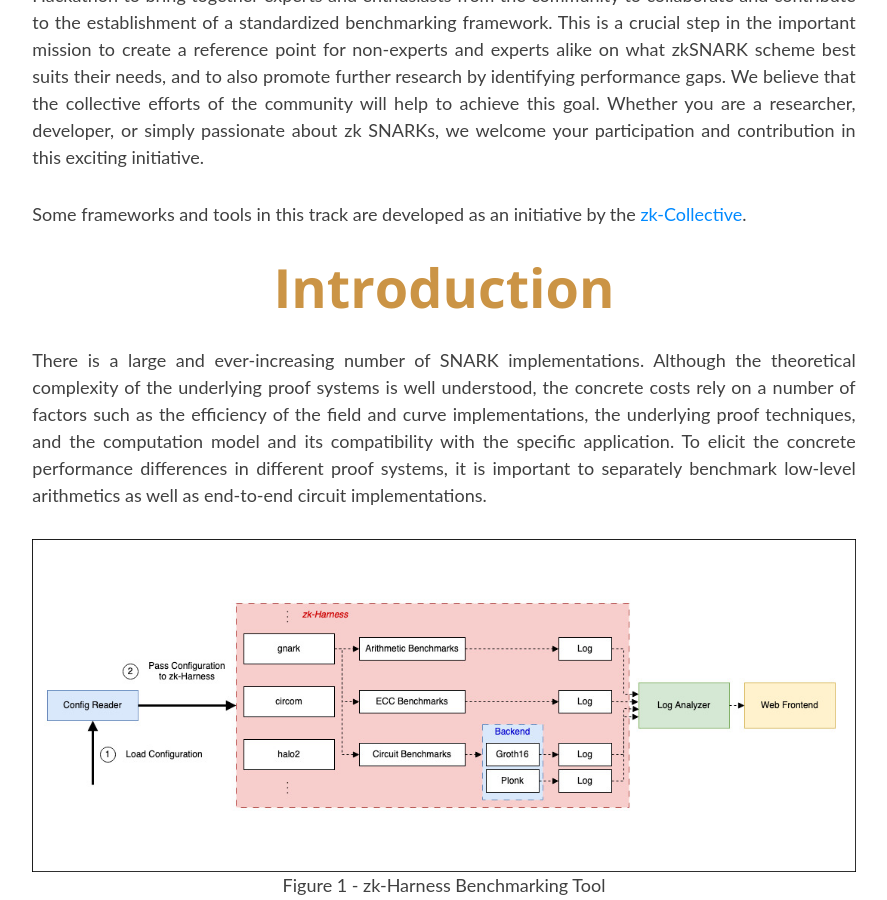
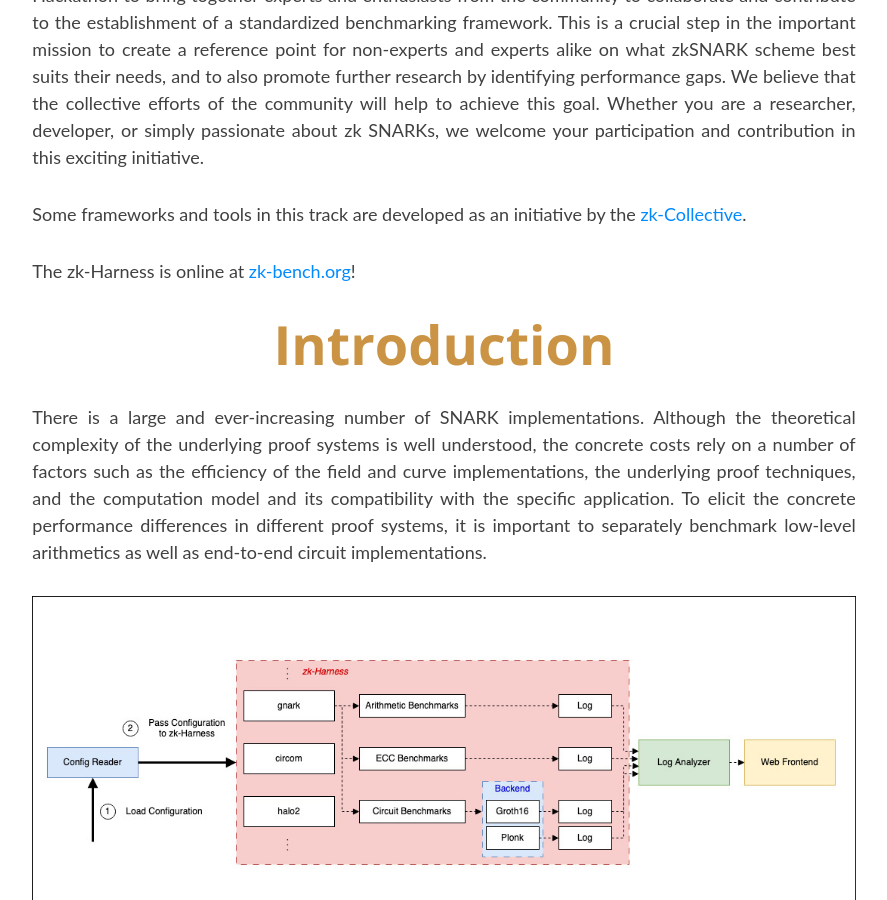
Before and after one commit to rdi-berkeley/zkp-web3-hackathon, a Jekyll site: the page built from _tracks/zk_benchmarks_track.md, in a window 1280 px wide and 900 px high, scrolled down 527 px. Shown: the whole window, without its empty margins (196-1083 px from the left). Built offline with Jekyll 4.4.1, drawn with Linux system fonts in a browser that asks for light colours; nearby versions of some CDN libraries; comment, search, counter and statistics services are not loaded.

Commit message:
Link zk-Bench

```diff
--- a/_tracks/zk_benchmarks_track.md
+++ b/_tracks/zk_benchmarks_track.md
@@ -28,6 +28,8 @@ li {
  <p>We cordially invite the zk SNARK community to join us in creating a comprehensive benchmarking framework (zk-Harness) for zk SNARKs. As part of our efforts to further advance the technology and promote its widespread adoption, we have organized a ZKP-benchmark track in this ZKP/web3 Hackathon to bring together experts and enthusiasts from the community to collaborate and contribute to the establishment of a standardized benchmarking framework. This is a crucial step in the important mission to create a reference point for non-experts and experts alike on what zkSNARK scheme best suits their needs, and to also promote further research by identifying performance gaps. We believe that the collective efforts of the community will help to achieve this goal. Whether you are a researcher, developer, or simply passionate about zk SNARKs, we welcome your participation and contribution in this exciting initiative. </p>
 
  <p> Some frameworks and tools in this track are developed as an initiative by the <a href="https://zkcollective.org/">zk-Collective</a>.</p>
+
+<p> The zk-Harness is online at <a href="https://www.zk-bench.org/">zk-bench.org</a>!</p>
 </div>
 
 
```
